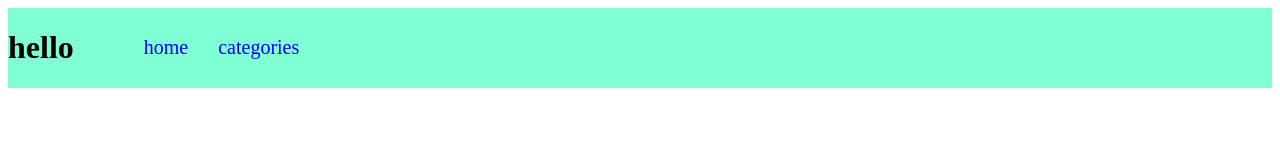
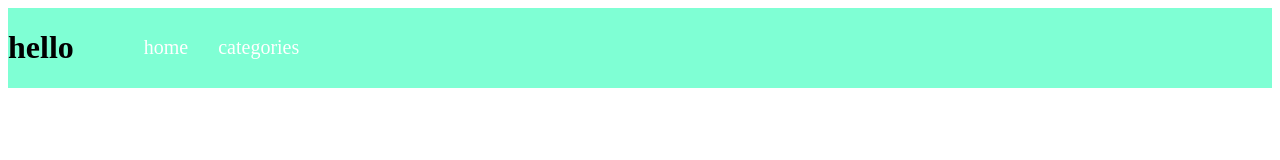
Before and after one commit to mhdAlghazouli/headerDOM, a plain HTML site: page index.html in a window 1280 px wide. Drawn offline with Linux system fonts and the light colour scheme.

Commit message:
Fixed header div of script.js

```diff
--- a/index.html
+++ b/index.html
@@ -7,8 +7,10 @@
   <title>Make Header DOM</title>
   <style>
     #container {
+      margin: auto;
+    }
+    #container > div {
       background-color: aquamarine;
-      margin: auto;
       display: flex;
       justify-content: flex-start;
       align-items: center;
@@ -23,6 +25,7 @@
     }
     #container ul li > a {
       text-decoration: none;
+      color: white;
     }
   </style>
 </head>
--- a/script.js
+++ b/script.js
@@ -5,17 +5,19 @@ function makeEle (element) {
   return makeElement;
 }
 
-const links = {
+const headerEle = {
+  logo : `hello`,
   link : ["home","categories"]
 };
 
-function createHeaderElements (links) {
+function createHeaderElements (someData) {
+  const header = makeEle('div');
   const h1 = makeEle("h1");
-  h1.textContent = `hello`;
-  container.appendChild(h1);
+  h1.textContent = headerEle.logo;
+  header.appendChild(h1);
   const ul = makeEle("ul");
 
-  links.link.forEach(element => {
+  someData.link.forEach(element => {
     const li = makeEle("li");
     console.log(li)
     const aLinks = makeEle("a");
@@ -23,10 +25,13 @@ function createHeaderElements (links) {
     aLinks.textContent = element;
     li.appendChild(aLinks);
     ul.appendChild(li);
+    header.appendChild(ul);
   });
 
-  return ul;
+  return header;
 
 };
 
-container.appendChild(createHeaderElements(links));
+
+
+container.appendChild(createHeaderElements(headerEle));
```
